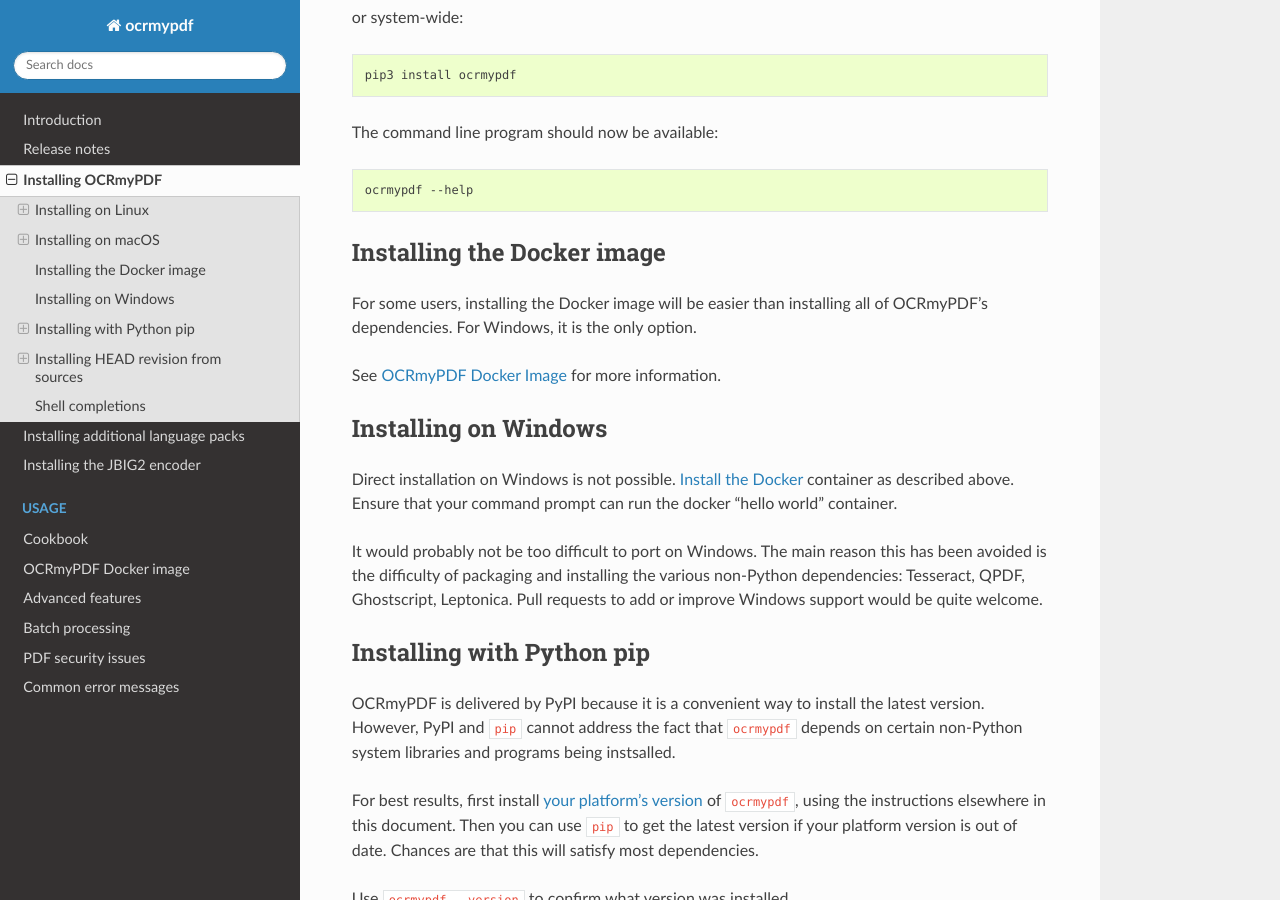
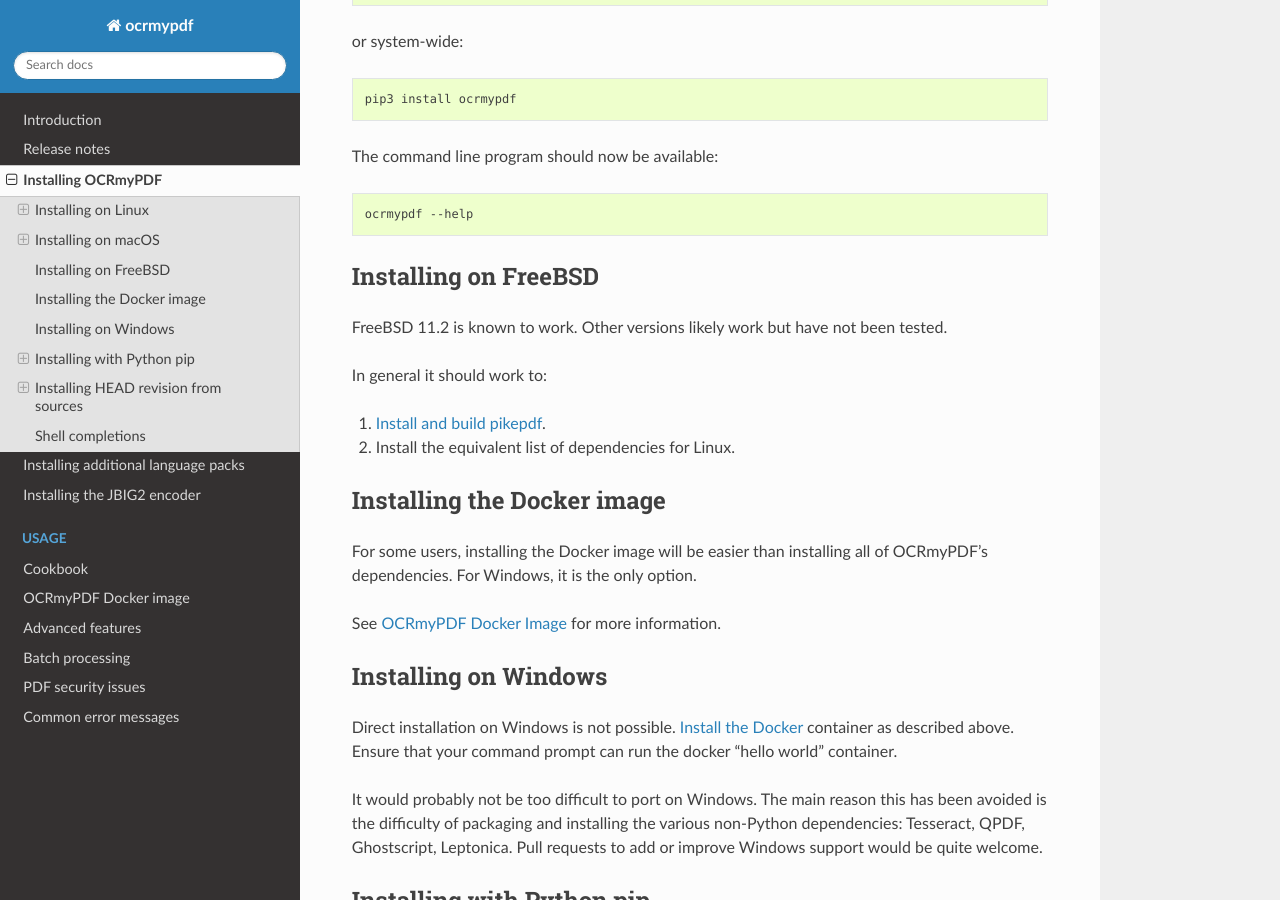
Before and after one commit to Felix-Brandstetter/Projektpraktikum-Realisierung-innovativer-Dienste, a Sphinx documentation site: the page built from docs/installation.rst, in a window 1280 px wide and 900 px high, scrolled down 7041 px. Built offline with Sphinx 7.4.7 and the Read the Docs theme 2.0.0, drawn with Linux system fonts in a browser that asks for light colours; some of the changed text lies outside the part shown.

Commit message:
docs: mention FreeBSD works

```diff
--- a/docs/installation.rst
+++ b/docs/installation.rst
@@ -364,6 +364,16 @@
 
     ocrmypdf --help
 
+Installing on FreeBSD
+---------------------
+
+FreeBSD 11.2 is known to work. Other versions likely work but have not been tested.
+
+In general it should work to:
+
+#. `Install and build pikepdf <https://pikepdf.readthedocs.io/en/latest/installation.html#installing-on-freebsd-11-2>`_.
+#. Install the equivalent list of dependencies for Linux.
+
 Installing the Docker image
 ---------------------------
 
```
